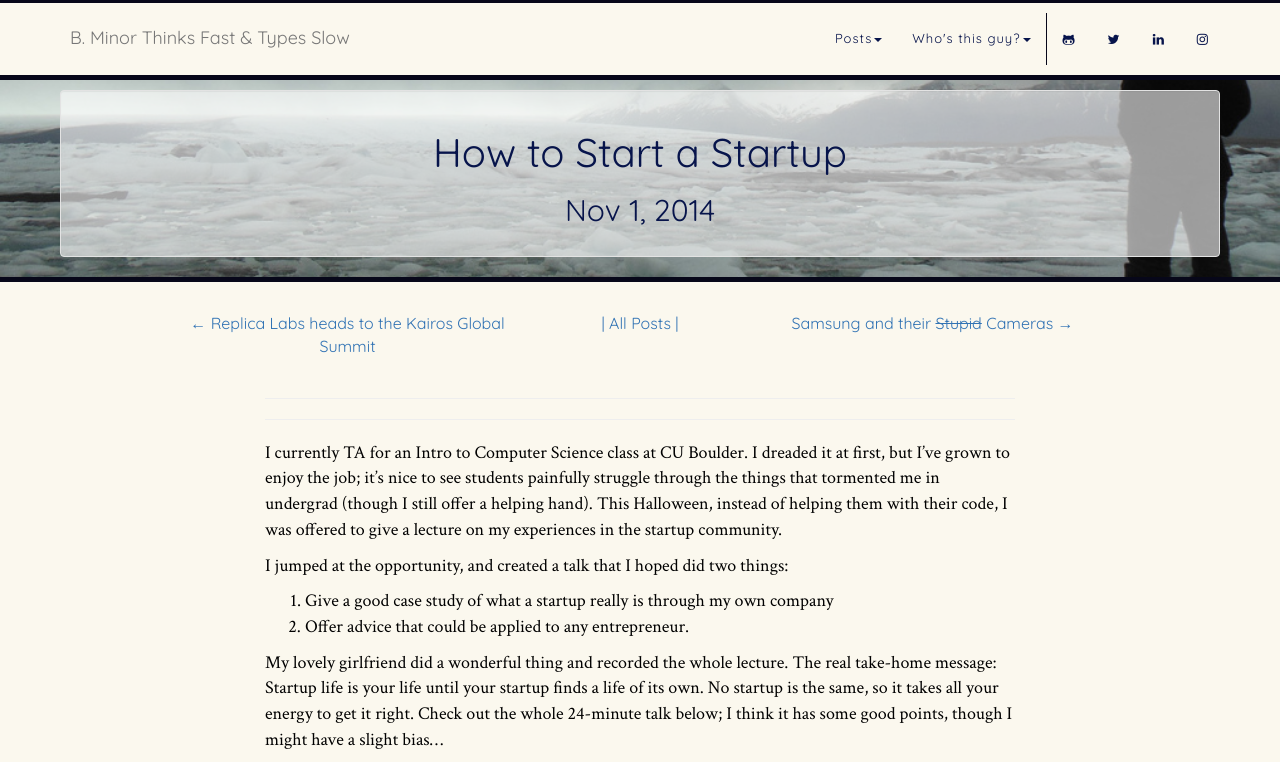
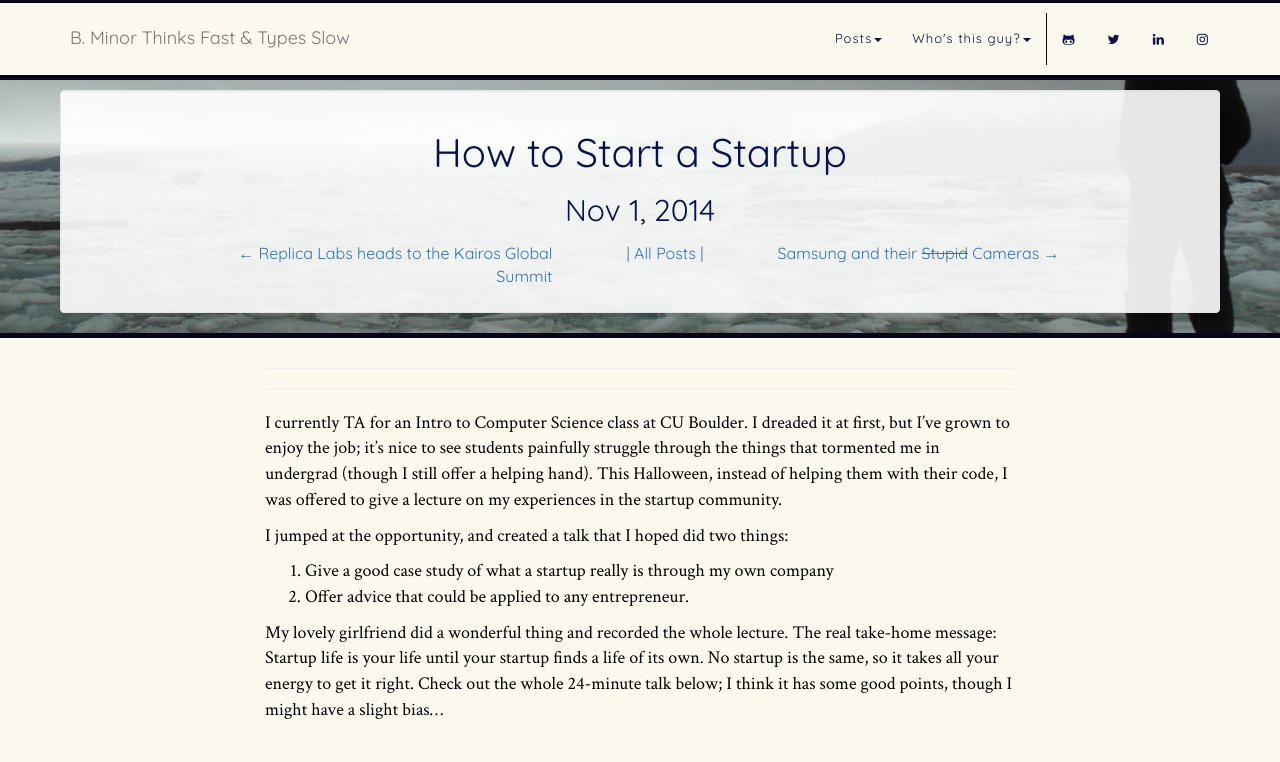
Before and after one commit to bminortx/bminortx.github.io, a Jekyll site: the page built from _posts/2014-11-01-Startup-Lecture.md, in a window 1280 px wide and 1400 px high. Shown: the top 762 px of the window. Built offline with Jekyll 4.4.1, drawn with Linux system fonts in a browser that asks for light colours; nearby versions of some CDN libraries; comment, search, counter and statistics services are not loaded; some of the changed text lies outside the part shown; grey boxes are pictures that could not be loaded.

Commit message:
Repositioned the post nav

```diff
--- a/_layouts/post.html
+++ b/_layouts/post.html
@@ -28,9 +28,6 @@
         <h3>
           {{ page.date | date: "%b %-d, %Y" }}
         </h3>
-      </div>
-    </div>
-    <div class="post-section-two">
         <div class="container">
           <div class="row">
             <div class="col-sm-4 col-sm-offset-1">
@@ -63,6 +60,9 @@
             </div>
           </div>
         </div>
+      </div>
+    </div>
+    <div class="post-section-two">
       <div class="container">
         <div class="row voffset2">
           <div class="col-sm-8 col-sm-offset-2">
@@ -79,38 +79,6 @@
                  data-href="http://bminortx.github.io"
                  data-numposts="5"
                  data-width="100%"></div>
-          </div>
-        </div>
-      </div>
-      <div class="container">
-        <div class="row">
-          <div class="col-sm-4 col-sm-offset-1">
-            <div class="single-post-section-left">
-              {% if page.previous %}
-              <a rel="{{ page.previous.title }}"
-                 href="{{ page.previous.url }}">
-                &larr; {{ page.previous.title}} </a>
-              {% else %}
-              &larr;  Older Posts
-              {% endif %}
-            </div>
-          </div>
-          <div class="col-sm-2">
-            <div class="single-post-section-center">
-              <a href="{{url}}/index.html#Posts"
-                 class="page-scroll">| All Posts |</a>
-            </div>
-          </div>
-          <div class="col-sm-4">
-            <div class="single-post-section-right">
-              {% if page.next %}
-              <a rel="{{ page.next.title }}"
-                 href="{{ page.next.url }}">
-                {{ page.next.title}} &rarr; </a>
-              {% else %}
-              Newer Posts &rarr;
-              {% endif %}
-            </div>
           </div>
         </div>
       </div>
--- a/css/cover.css
+++ b/css/cover.css
@@ -305,13 +305,15 @@ body {
   background: #fbf8ee; }
 
 .single-post-section-left, .single-post-section-right, .single-post-section-center {
+  background-color: rgba(255, 255, 255, 0);
   font-family: "Quicksand";
-  text-align: center;
+  text-align: left;
   font-size: 16px;
-  padding-top: 30px; }
+  padding-top: 5px;
+  padding-bottom: 5px; }
 
 .single-post-section-right {
-  text-align: center; }
+  text-align: right; }
 
 .single-post-section-center {
   text-align: center; }
@@ -326,7 +328,7 @@ body {
   .post-heading h3 {
     font-size: 30px; }
   .post-heading .well {
-    background-color: rgba(255, 255, 255, 0.6); }
+    background-color: rgba(255, 255, 255, 0.9); }
 
 /* Footnote tooltip styling */
 .ref {
```
Also changed, not shown: css/cover.sass (+6 -4 lines). Lines whose indentation alone changed are shown as unchanged.
